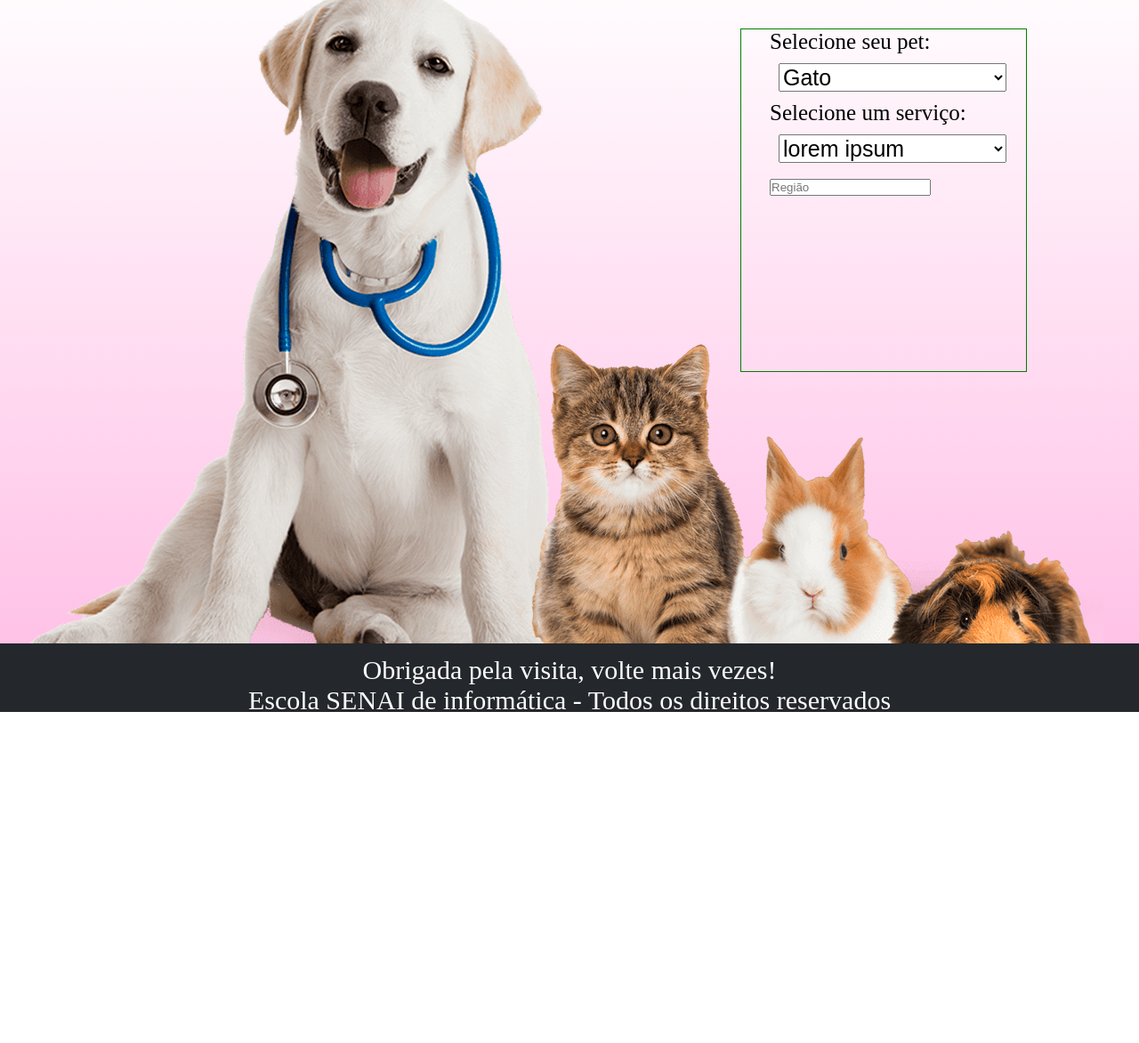
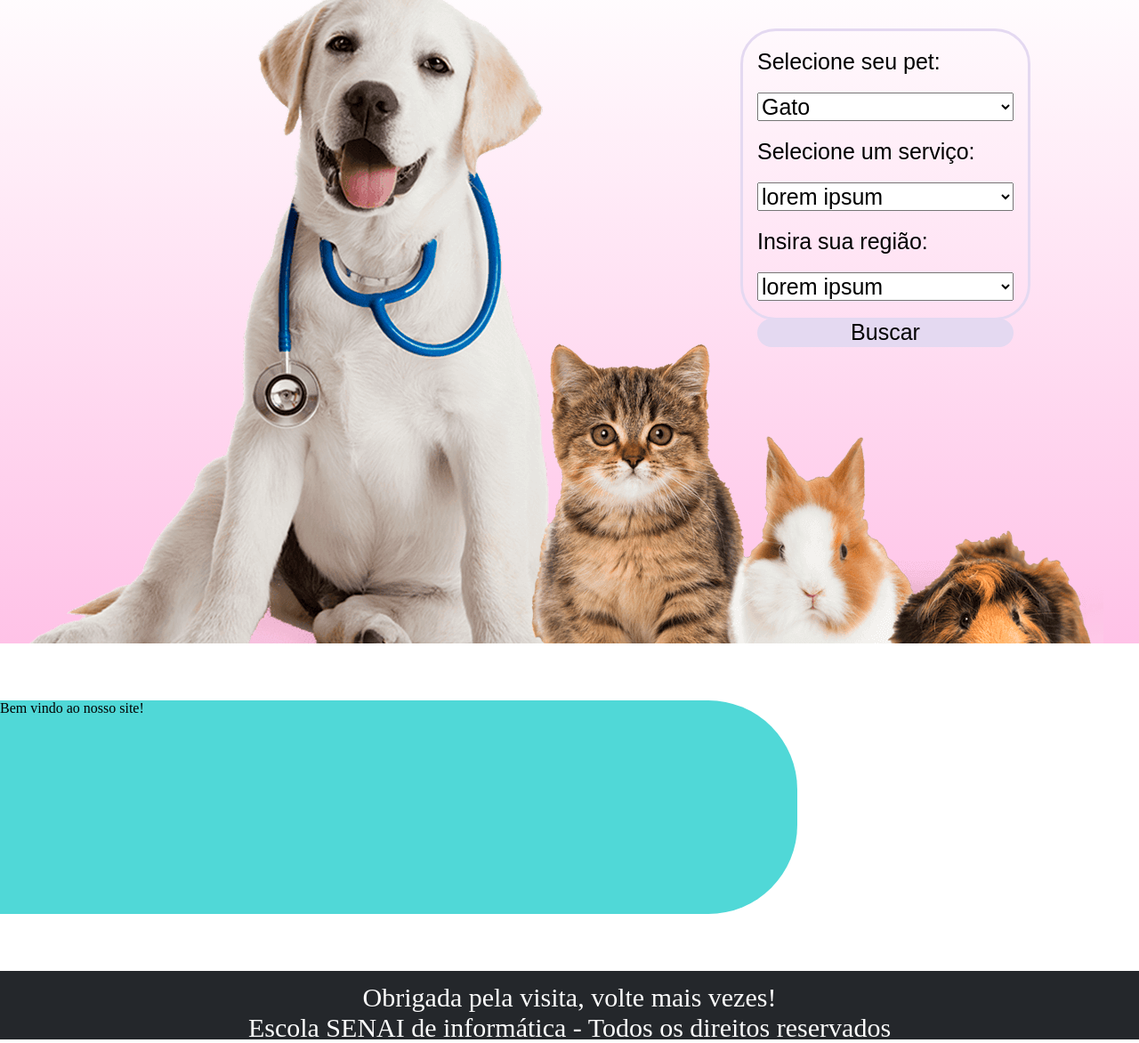
Before and after one commit to LarissaAzevedo/PetShop, a plain HTML site: page pages/index.html in a window 1280 px wide. Shown: the part 109-1281 px from the top of the page at 89% size. Before the commit the page ends 913 px from the top, so only its background shows below. Drawn offline with Linux system fonts and the light colour scheme.

Commit message:
variáveis de cores adicionadas e nova div iniciada

```diff
--- a/css/style.css
+++ b/css/style.css
@@ -4,6 +4,14 @@
     src: url("../fonts/PapayaSunrise-OzdO.ttf") format("truetype");
     font-weight: normal;
     font-style: normal;
+}
+:root {
+    --azul: #44cef9;
+    --cinzaclaro: #e4d9f1;
+    --branco: #FCFCFC;
+    --grafite: #24272B;
+    --rosa: #FFC2E7;
+    --turquesa: #50d8d7;
 }
 
 * {
@@ -28,10 +36,14 @@
 }
 
 .cabecalho nav a {
-    padding-left: 3vw;
+    padding: 1.5vw;
     text-decoration: none;
     color: black;
     text-transform: uppercase;
+}
+
+.cabecalho nav a:hover {
+    background-color: aliceblue;
 }
 
 .conteudo {
@@ -55,19 +67,42 @@
 } */
 
 .direito {
+    font-family: Arial, Helvetica, sans-serif;
     margin-top: 6vw;
     width: 25%;
-    border: solid 1px green;
-    height: 50%;
+    border: solid 3px var(--cinzaclaro);
+    border-radius: 40px;
+    height: 42%;
     margin-left: 65%;
     display: flex;
     justify-content: center;
 }
 
-select{
+.bemvindo{
+    width: 70vw;
+    height: 30vh;
+    background-color: var(--turquesa);
+    border-radius: 0px 100px 100px 0px;
+    margin-top: 5vw;
+    margin-bottom: 5vw;
+}
+
+select, input, button{
     font-size: 25px;
-    margin: 10px;
+    margin-top: 20px;
     width: 100%;
+}
+
+button{
+    background-color:var(--cinzaclaro);
+    /* color: white; */
+    border: none;
+    border-radius: 40px;
+    height: 2.5vw;
+}
+
+form p{
+    margin-top: 20px;
 }
 
 footer p {
@@ -84,5 +119,5 @@ footer {
 
 form {
     font-size: 25px;
-    width: 80%;
+    width: 90%;
 }
--- a/pages/index.html
+++ b/pages/index.html
@@ -46,12 +46,27 @@
                                 <option value="outro">lorem ipsum</option>
                             </select>
                             <br>
-                            <input type="text" placeholder="Região">
+                            <p>Insira sua região:</p>
+                            <!-- <input type="text" placeholder="Região"> -->
+                            <select name="servico">
+                                <option value="cachorro">lorem ipsum</option>
+                                <option value="gato" selected>lorem ipsum</option>
+                                <option value="passaro">lorem ipsum</option>
+                                <option value="coelho">lorem ipsum</option>
+                                <option value="tartaruga">lorem ipsum</option>
+                                <option value="outro">lorem ipsum</option>
+                            </select>
+                            <button>Buscar</button>
                         </form>
                     </div>
                 </div>
             </div>
         </div>
+        <div class="bemvindo">
+            Bem vindo ao nosso site!
+        </div>
+
+
     </main>
     <footer>
         <p>Obrigada pela visita, volte mais vezes!</p>
```
Also changed, not shown: img/petsside.png (added).
